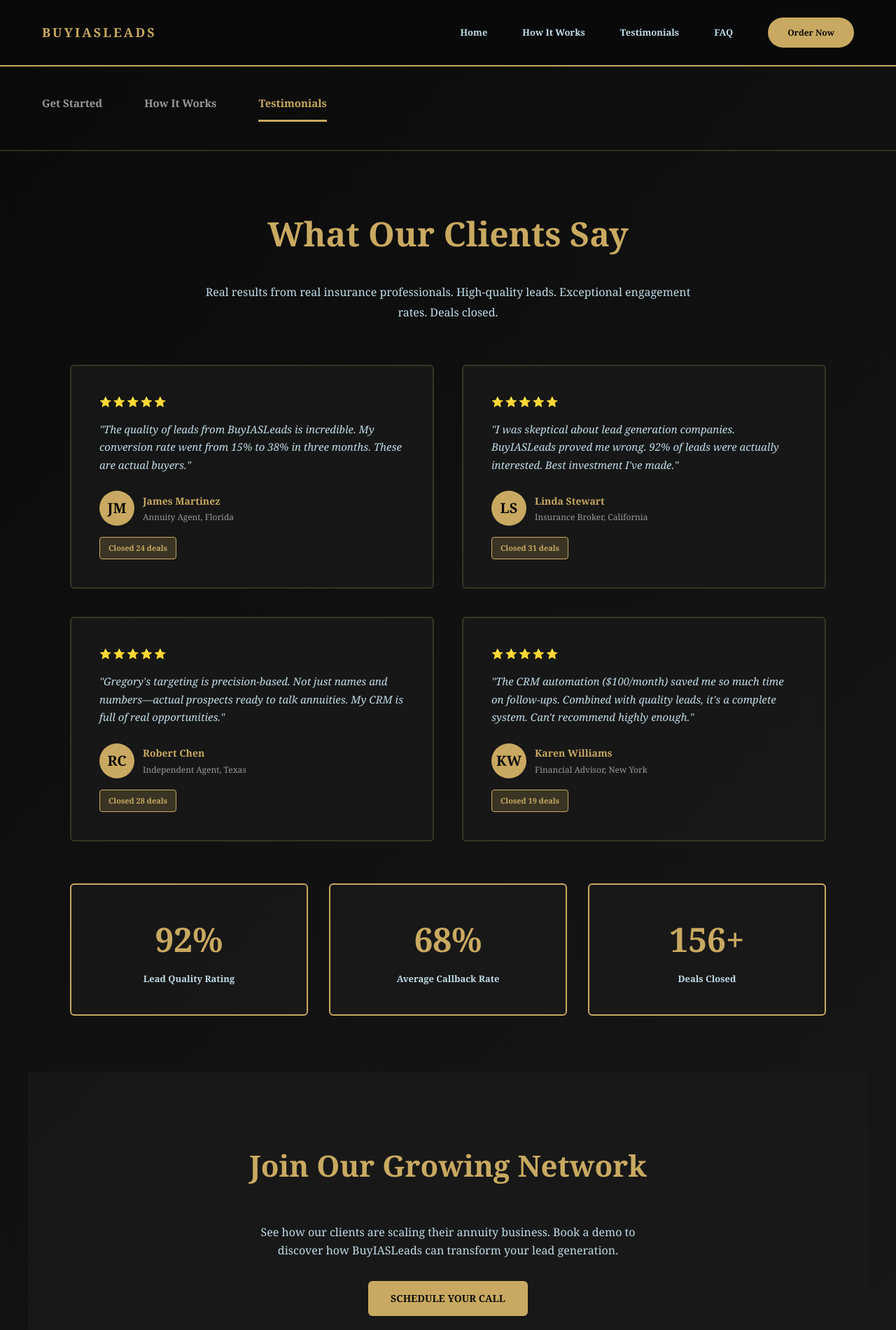
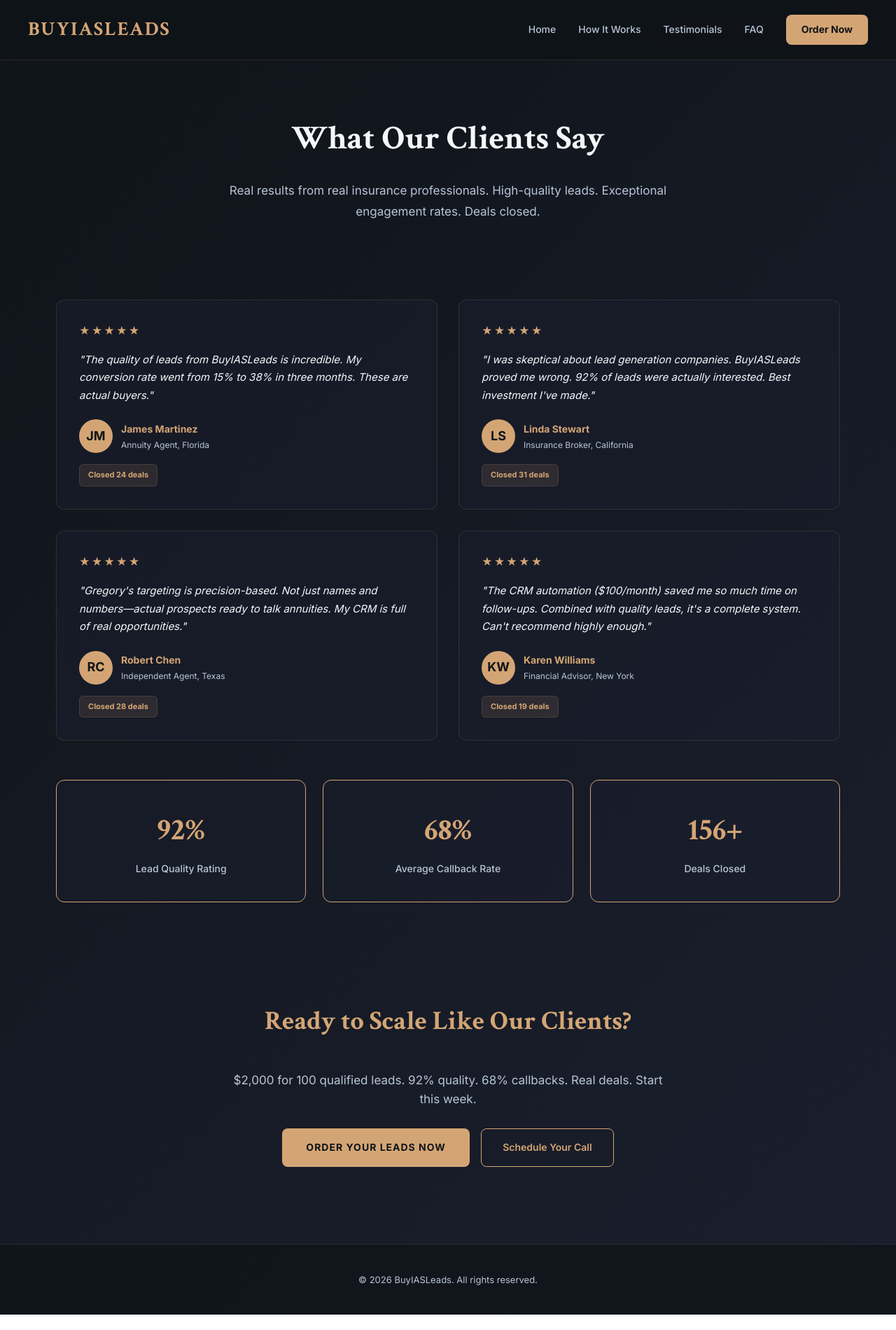
Before and after one commit to stevenson-pacificridgeway/buyiasleads, a website: page testimonials.html in a window 1280 px wide. Shown: the top 1900 px of the page at 70% size. After the commit the page ends 1878 px from the top, so only its background shows below. Drawn offline with Linux system fonts and the light colour scheme.

Commit message:
Restyle how-it-works + testimonials to brand; add payment->onboarding automation (welcome + owner emails, CRM provisioning hook) to webhook

```diff
--- a/testimonials.html
+++ b/testimonials.html
@@ -5,65 +5,227 @@
     <meta name="viewport" content="width=device-width, initial-scale=1.0">
     <meta name="description" content="Real results from insurance professionals using BuyIASLeads indexed annuity leads — higher conversion rates, 92% lead quality, and deals closed.">
     <title>Testimonials - BuyIASLeads</title>
+    <link rel="preconnect" href="https://fonts.googleapis.com">
+    <link rel="preconnect" href="https://fonts.gstatic.com" crossorigin>
+    <link href="https://fonts.googleapis.com/css2?family=Crimson+Text:wght@400;600;700&family=Inter:wght@300;400;500;600;700&display=swap" rel="stylesheet">
     <style>
         * { margin: 0; padding: 0; box-sizing: border-box; }
-        body { font-family: 'Georgia', 'Times New Roman', serif; line-height: 1.6; color: #c0dce8; background: linear-gradient(135deg, #0a0a0a 0%, #1a1a1a 100%); }
 
-        header { display: flex; justify-content: space-between; align-items: center; padding: 25px 60px; background: rgba(10,10,10,0.95); border-bottom: 2px solid #c9a961; position: sticky; top: 0; z-index: 100; }
-        .logo { font-size: 18px; font-weight: 800; color: #c9a961; letter-spacing: 3px; }
-        nav { display: flex; gap: 50px; align-items: center; }
-        nav a { text-decoration: none; color: #c0dce8; font-size: 13px; font-weight: 600; transition: color 0.3s; }
-        nav a:hover { color: #c9a961; }
-        .order-btn { background: #c9a961; color: #0a0a0a; padding: 12px 28px; border-radius: 25px; text-decoration: none; font-size: 12px; font-weight: 700; transition: all 0.3s; border: none; cursor: pointer; }
-        .order-btn:hover { background: #dab857; transform: scale(1.05); }
+        :root {
+            --navy-dark: #0f1419;
+            --navy-light: #1a1f2e;
+            --gold: #d4a574;
+            --gold-light: #e8c9a0;
+            --text-primary: #f5f7fa;
+            --text-secondary: #b8c5d6;
+            --border-color: rgba(212, 165, 116, 0.15);
+        }
 
-        .tabs-section { padding: 40px 60px; border-bottom: 2px solid rgba(201,169,97,0.2); }
-        .tabs { display: flex; gap: 60px; }
-        .tab { font-size: 15px; font-weight: 700; color: #999; text-decoration: none; border-bottom: 3px solid transparent; padding-bottom: 12px; transition: all 0.3s; cursor: pointer; }
-        .tab:hover { color: #c0dce8; }
-        .tab.active { color: #c9a961; border-bottom-color: #c9a961; }
+        body {
+            font-family: 'Inter', -apple-system, BlinkMacSystemFont, 'Segoe UI', sans-serif;
+            line-height: 1.6;
+            color: var(--text-primary);
+            background: linear-gradient(135deg, var(--navy-dark) 0%, var(--navy-light) 100%);
+        }
 
-        section { max-width: 1200px; margin: 0 auto; padding: 80px 60px; }
-        h1 { font-size: 48px; font-weight: 700; margin-bottom: 30px; text-align: center; color: #c9a961; }
-        h2 { font-size: 42px; font-weight: 700; margin-bottom: 50px; text-align: center; color: #c9a961; }
-        .intro-text { text-align: center; color: #c0dce8; max-width: 700px; margin: 0 auto 60px; font-size: 16px; line-height: 1.8; }
+        header {
+            position: fixed;
+            top: 0;
+            width: 100%;
+            z-index: 1000;
+            background: rgba(15, 20, 25, 0.95);
+            border-bottom: 1px solid var(--border-color);
+            padding: 20px 0;
+            backdrop-filter: blur(10px);
+        }
 
-        .testimonials { display: grid; grid-template-columns: repeat(2, 1fr); gap: 40px; margin-top: 40px; }
-        .testimonial { background: rgba(26,26,26,0.8); border: 2px solid rgba(201,169,97,0.2); border-radius: 6px; padding: 40px; transition: all 0.3s; }
-        .testimonial:hover { border-color: #c9a961; box-shadow: 0 8px 20px rgba(201,169,97,0.2); }
-        .stars { color: #c9a961; font-size: 14px; letter-spacing: 2px; margin-bottom: 16px; }
-        .quote { font-size: 15px; color: #c0dce8; margin-bottom: 24px; font-style: italic; line-height: 1.7; }
+        .header-content {
+            max-width: 1400px;
+            margin: 0 auto;
+            padding: 0 40px;
+            display: flex;
+            justify-content: space-between;
+            align-items: center;
+        }
+
+        .logo {
+            font-family: 'Crimson Text', serif;
+            font-size: 28px;
+            font-weight: 700;
+            letter-spacing: 2px;
+            color: var(--gold);
+            text-decoration: none;
+        }
+
+        nav { display: flex; gap: 32px; align-items: center; }
+
+        nav a {
+            color: var(--text-secondary);
+            text-decoration: none;
+            font-size: 14px;
+            font-weight: 500;
+            transition: color 0.3s;
+        }
+
+        nav a:hover { color: var(--gold); }
+
+        nav a.order-btn {
+            background: var(--gold);
+            color: var(--navy-dark);
+            padding: 10px 22px;
+            border-radius: 8px;
+            font-weight: 700;
+        }
+
+        nav a.order-btn:hover { background: var(--gold-light); color: var(--navy-dark); }
+
+        main { padding-top: 90px; }
+
+        section { max-width: 1200px; margin: 0 auto; padding: 70px 40px; }
+
+        h1 {
+            font-family: 'Crimson Text', serif;
+            font-size: 48px;
+            font-weight: 700;
+            margin-bottom: 20px;
+            text-align: center;
+        }
+
+        h2 {
+            font-family: 'Crimson Text', serif;
+            font-size: 38px;
+            font-weight: 700;
+            margin-bottom: 40px;
+            text-align: center;
+            color: var(--gold);
+        }
+
+        .intro-text {
+            text-align: center;
+            color: var(--text-secondary);
+            max-width: 720px;
+            margin: 0 auto;
+            font-size: 17px;
+            line-height: 1.8;
+        }
+
+        .testimonials { display: grid; grid-template-columns: repeat(2, 1fr); gap: 30px; margin-top: 40px; }
+
+        .testimonial {
+            background: rgba(26, 31, 46, 0.5);
+            border: 1px solid var(--border-color);
+            border-radius: 12px;
+            padding: 32px;
+            transition: all 0.3s;
+        }
+
+        .testimonial:hover { border-color: var(--gold); background: rgba(26, 31, 46, 0.8); }
+
+        .stars { color: var(--gold); font-size: 15px; letter-spacing: 2px; margin-bottom: 16px; }
+        .quote { font-size: 15px; color: var(--text-primary); margin-bottom: 22px; font-style: italic; line-height: 1.7; }
         .client { display: flex; align-items: center; gap: 12px; }
-        .avatar { width: 50px; height: 50px; background: #c9a961; border-radius: 50%; display: flex; align-items: center; justify-content: center; color: #0a0a0a; font-weight: 700; font-size: 20px; }
-        .client-info h4 { font-size: 14px; font-weight: 700; margin-bottom: 2px; color: #c9a961; }
-        .client-info p { font-size: 12px; color: #999; }
-        .badge { background: rgba(201,169,97,0.2); color: #c9a961; padding: 6px 12px; border-radius: 4px; font-size: 11px; font-weight: 700; margin-top: 16px; display: inline-block; border: 1px solid #c9a961; }
 
-        .stats { display: grid; grid-template-columns: repeat(3, 1fr); gap: 30px; text-align: center; margin-top: 60px; }
-        .stat-box { background: rgba(26,26,26,0.8); border: 2px solid #c9a961; border-radius: 6px; padding: 40px; }
-        .stat-num { font-size: 48px; font-weight: 800; color: #c9a961; margin-bottom: 8px; }
-        .stat-label { font-size: 13px; color: #c0dce8; font-weight: 600; }
+        .avatar {
+            width: 48px; height: 48px;
+            background: var(--gold);
+            border-radius: 50%;
+            display: flex; align-items: center; justify-content: center;
+            color: var(--navy-dark); font-weight: 700; font-size: 18px;
+        }
 
-        .demo-section { padding: 100px 60px !important; text-align: center; background: rgba(26,26,26,0.8); }
-        .demo-section h2 { color: #c9a961; }
-        .demo-section p { font-size: 16px; color: #c0dce8; max-width: 600px; margin-left: auto; margin-right: auto; }
-        .demo-link { display: inline-block; background: #c9a961; color: #0a0a0a; padding: 14px 32px; border-radius: 6px; text-decoration: none; font-size: 14px; font-weight: 700; text-transform: uppercase; margin-top: 30px; transition: all 0.2s; }
-        .demo-link:hover { background: #dab857; }
+        .client-info h4 { font-size: 14px; font-weight: 700; margin-bottom: 2px; color: var(--gold); }
+        .client-info p { font-size: 12px; color: var(--text-secondary); }
 
-        .cta-dark { background: linear-gradient(135deg, #0a0a0a 0%, #1a1a1a 100%); color: white; text-align: center; padding: 100px 60px !important; }
-        .cta-dark h2 { color: #c9a961; }
-        .cta-dark p { color: #c0dce8; }
-        .order-btn-large { background: #c9a961; color: #0a0a0a; padding: 14px 32px; border: none; border-radius: 6px; font-size: 14px; font-weight: 700; text-transform: uppercase; cursor: pointer; margin-top: 30px; transition: all 0.2s; }
-        .order-btn-large:hover { background: #dab857; }
+        .badge {
+            background: rgba(212, 165, 116, 0.12);
+            color: var(--gold);
+            padding: 6px 12px;
+            border-radius: 6px;
+            font-size: 11px;
+            font-weight: 700;
+            margin-top: 16px;
+            display: inline-block;
+            border: 1px solid var(--border-color);
+        }
 
-        footer { background: #000; color: #999; text-align: center; padding: 40px 60px; font-size: 12px; border-top: 2px solid #c9a961; }
+        .stats { display: grid; grid-template-columns: repeat(3, 1fr); gap: 24px; text-align: center; margin-top: 56px; }
 
-        @media (max-width: 1024px) { .testimonials { grid-template-columns: 1fr; } .stats { grid-template-columns: 1fr; } }
+        .stat-box {
+            background: rgba(26, 31, 46, 0.5);
+            border: 1px solid var(--gold);
+            border-radius: 12px;
+            padding: 36px;
+        }
+
+        .stat-num { font-family: 'Crimson Text', serif; font-size: 44px; font-weight: 700; color: var(--gold); margin-bottom: 8px; }
+        .stat-label { font-size: 14px; color: var(--text-secondary); font-weight: 500; }
+
+        .cta-band { text-align: center; }
+        .cta-band p { font-size: 17px; color: var(--text-secondary); max-width: 640px; margin: 0 auto; }
+
+        .order-btn-large {
+            display: inline-block;
+            background: var(--gold);
+            color: var(--navy-dark);
+            padding: 16px 34px;
+            border-radius: 8px;
+            text-decoration: none;
+            font-size: 14px;
+            font-weight: 700;
+            text-transform: uppercase;
+            letter-spacing: 1px;
+            margin-top: 28px;
+            transition: all 0.3s;
+        }
+
+        .order-btn-large:hover { background: var(--gold-light); transform: translateY(-2px); }
+
+        .btn-secondary {
+            display: inline-block;
+            background: transparent;
+            color: var(--gold);
+            border: 1px solid var(--gold);
+            padding: 15px 30px;
+            border-radius: 8px;
+            text-decoration: none;
+            font-size: 14px;
+            font-weight: 600;
+            margin-top: 28px;
+            margin-left: 12px;
+            transition: all 0.3s;
+        }
+
+        .btn-secondary:hover { background: rgba(212, 165, 116, 0.1); }
+
+        footer {
+            background: rgba(15, 20, 25, 0.8);
+            border-top: 1px solid var(--border-color);
+            padding: 40px;
+            text-align: center;
+            color: var(--text-secondary);
+            font-size: 13px;
+            margin-top: 40px;
+        }
+
+        @media (max-width: 900px) {
+            .testimonials { grid-template-columns: 1fr; }
+            .stats { grid-template-columns: 1fr; gap: 20px; }
+            nav { gap: 18px; }
+            h1 { font-size: 34px; }
+            h2 { font-size: 28px; }
+            .header-content { padding: 0 20px; }
+            section { padding: 50px 20px; }
+        }
+
+        @media (max-width: 640px) {
+            nav a:not(.order-btn) { display: none; }
+        }
     </style>
 </head>
 <body>
     <header>
-        <div class="logo">BUYIASLEADS</div>
+        <div class="header-content">
+            <a href="index.html" class="logo">BUYIASLEADS</a>
             <nav>
                 <a href="index.html">Home</a>
                 <a href="how-it-works.html">How It Works</a>
@@ -71,23 +233,19 @@
                 <a href="faq.html">FAQ</a>
                 <a href="leads-marketplace.html" class="order-btn">Order Now</a>
             </nav>
+        </div>
     </header>
 
-    <div class="tabs-section">
-        <div class="tabs">
-            <a href="index.html" class="tab">Get Started</a>
-            <a href="how-it-works.html" class="tab">How It Works</a>
-            <a href="testimonials.html" class="tab active">Testimonials</a>
-        </div>
-    </div>
-
+    <main>
         <section>
             <h1>What Our Clients Say</h1>
             <p class="intro-text">Real results from real insurance professionals. High-quality leads. Exceptional engagement rates. Deals closed.</p>
+        </section>
 
+        <section style="padding-top: 0;">
             <div class="testimonials">
                 <div class="testimonial">
-                <div class="stars">⭐⭐⭐⭐⭐</div>
+                    <div class="stars">★★★★★</div>
                     <p class="quote">"The quality of leads from BuyIASLeads is incredible. My conversion rate went from 15% to 38% in three months. These are actual buyers."</p>
                     <div class="client">
                         <div class="avatar">JM</div>
@@ -100,7 +258,7 @@
                 </div>
 
                 <div class="testimonial">
-                <div class="stars">⭐⭐⭐⭐⭐</div>
+                    <div class="stars">★★★★★</div>
                     <p class="quote">"I was skeptical about lead generation companies. BuyIASLeads proved me wrong. 92% of leads were actually interested. Best investment I've made."</p>
                     <div class="client">
                         <div class="avatar">LS</div>
@@ -113,7 +271,7 @@
                 </div>
 
                 <div class="testimonial">
-                <div class="stars">⭐⭐⭐⭐⭐</div>
+                    <div class="stars">★★★★★</div>
                     <p class="quote">"Gregory's targeting is precision-based. Not just names and numbers—actual prospects ready to talk annuities. My CRM is full of real opportunities."</p>
                     <div class="client">
                         <div class="avatar">RC</div>
@@ -126,7 +284,7 @@
                 </div>
 
                 <div class="testimonial">
-                <div class="stars">⭐⭐⭐⭐⭐</div>
+                    <div class="stars">★★★★★</div>
                     <p class="quote">"The CRM automation ($100/month) saved me so much time on follow-ups. Combined with quality leads, it's a complete system. Can't recommend highly enough."</p>
                     <div class="client">
                         <div class="avatar">KW</div>
@@ -155,20 +313,18 @@
             </div>
         </section>
 
-    <section class="demo-section">
-        <h2>Join Our Growing Network</h2>
-        <p>See how our clients are scaling their annuity business. Book a demo to discover how BuyIASLeads can transform your lead generation.</p>
-        <a href="https://calendly.com/gregorystevensongfia/annuity-call" class="demo-link">SCHEDULE YOUR CALL</a>
-    </section>
-
-    <section class="cta-dark">
+        <section class="cta-band">
             <h2>Ready to Scale Like Our Clients?</h2>
             <p>$2,000 for 100 qualified leads. 92% quality. 68% callbacks. Real deals. Start this week.</p>
-        <a href="leads-marketplace.html" class="order-btn-large">ORDER YOUR LEADS NOW</a>
+            <div>
+                <a href="leads-marketplace.html" class="order-btn-large">Order Your Leads Now</a>
+                <a href="https://calendly.com/gregorystevensongfia/annuity-call" class="btn-secondary">Schedule Your Call</a>
+            </div>
         </section>
+    </main>
 
     <footer>
-        <p>&copy; 2026 BuyIASLeads. All rights reserved. | Powered by Gregory Stevenson</p>
+        <p>&copy; 2026 BuyIASLeads. All rights reserved.</p>
     </footer>
 </body>
 </html>
```
Also changed, not shown: how-it-works.html (+206 -62 lines), server.js (+118 -3 lines), 1 other file. Lines whose indentation alone changed are shown as unchanged.
